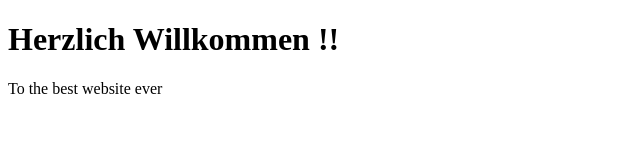
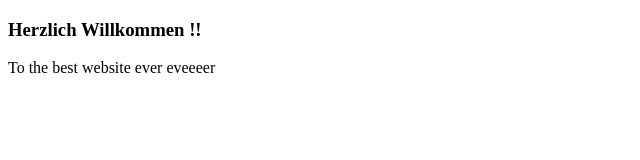
Before and after one commit to IordanAlexandru1997/Github-Test, a plain HTML site: page index.html in a window 1280 px wide. Shown: the whole page, without its empty margins (0-640 px from the left). Drawn offline with Linux system fonts and the light colour scheme.

Commit message:
better title

```diff
--- a/index.html
+++ b/index.html
@@ -5,8 +5,8 @@
     <meta http-equiv="X-UA-Compatible" content="IE=edge">
     <meta name="viewport" content="width=device-width, initial-scale=1.0">
     <title>Document</title>
-    <h1>Herzlich Willkommen !!</h1>
-    <p>To the best website ever</p>
+    <h3>Herzlich Willkommen !!</h3>
+    <p>To the best website ever eveeeer</p>
 </head>
 <body>
 
```
